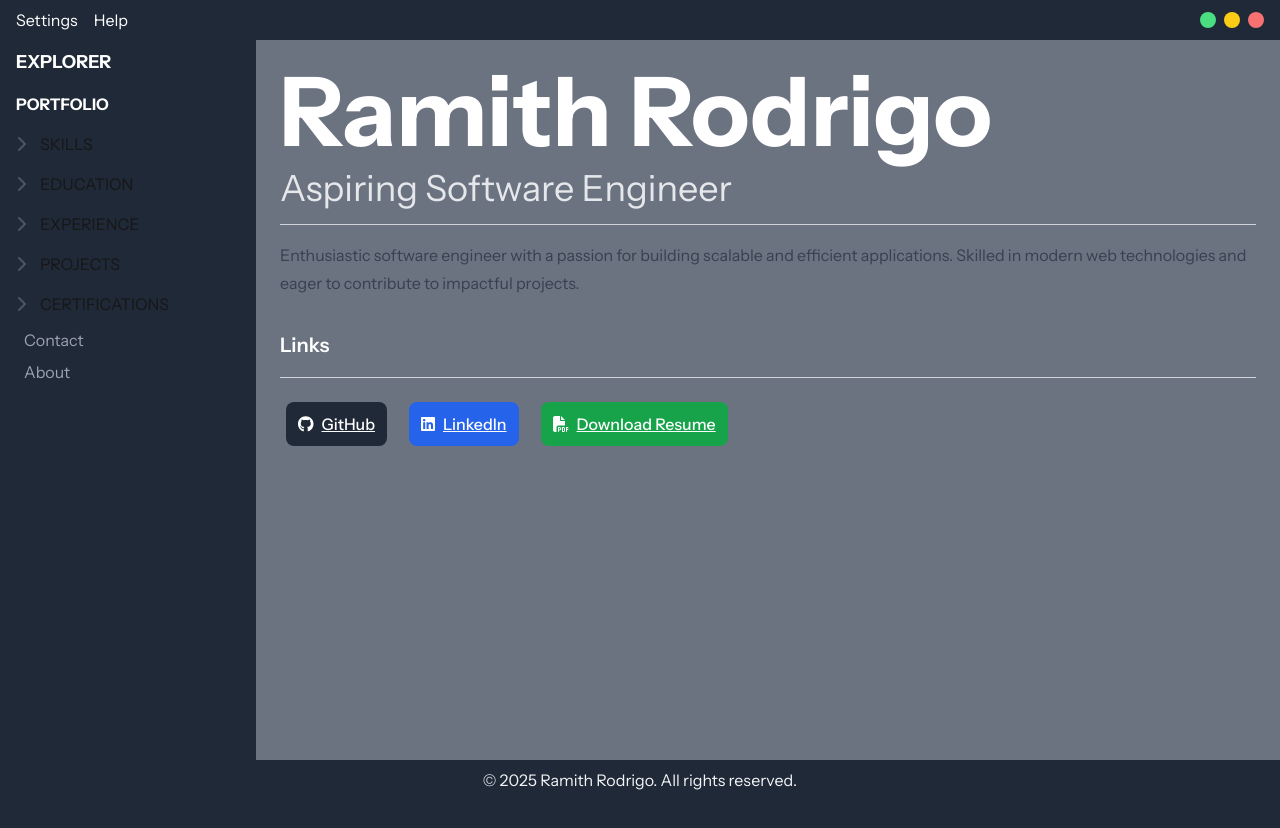
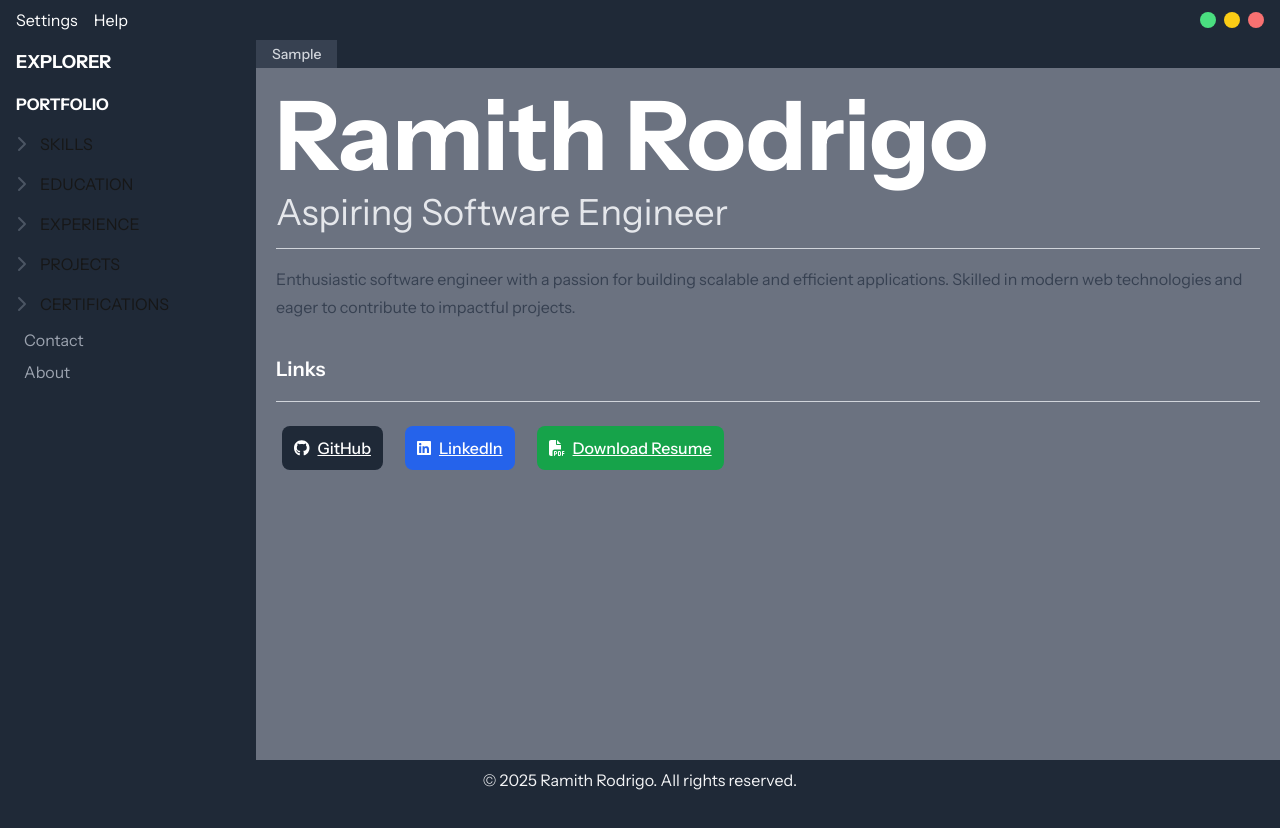
Before and after one commit to Ramith-D-Rodrigo/Portfolio, a Next.js app in the folder static-version/: page / in a window 1280 px wide. Shown: the top 828 px of the page. Built offline with nearby package versions, Linux system fonts and the light colour scheme.

Commit message:
Update MainContent.tsx

```diff
--- a/static-version/src/app/components/MainContent.tsx
+++ b/static-version/src/app/components/MainContent.tsx
@@ -4,10 +4,17 @@ interface MainContentProps {
     renderingPage: React.ReactNode;
 }
 
-const MainContent = ({renderingPage} : MainContentProps) => {
+const MainContent = ({ renderingPage }: MainContentProps) => {
     return (
-        <div className="flex-1 p-6 bg-gray-500 h-full overflow-auto scrollbar-thin scrollbar-thumb-gray-700 scrollbar-track-gray-300">
-            {renderingPage}
+        <div className="flex-1 bg-gray-500 flex flex-col">
+            <div className="bg-gray-800 text-gray-300 flex items-center">
+                <div className="text-sm font-medium px-4 py-1 bg-gray-700">
+                    Sample
+                </div>
+            </div>
+            <div className="flex-1 p-5 overflow-auto scrollbar-thin scrollbar-thumb-gray-700 scrollbar-track-gray-300">
+                {renderingPage}
+            </div>
         </div>
     );
 };
```
